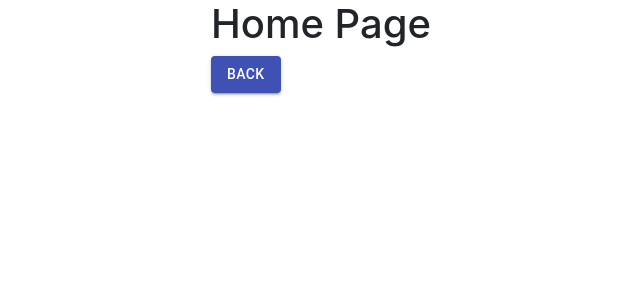
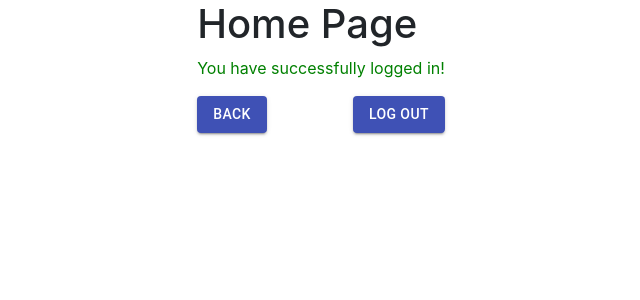
Before and after one commit to SalmanAhmed2/login-task, a React (Create React App) app: page /home in a window 1280 px wide. Shown: the top 300 px of the page, without its empty margins (319-959 px from the left). Built offline with nearby package versions, Linux system fonts and the light colour scheme; sample sign-in values are in the browser's storage.

Commit message:
Protected Route is working now

```diff
--- a/src/App.css
+++ b/src/App.css
@@ -23,8 +23,12 @@ form{
   justify-content: center;
 }
 .landing{
-  height: 300px;
+  height: 150px;
   display: flex;
   flex-direction: column;
   justify-content: space-between;
 }
+.homeBTN{
+  display: flex;
+  justify-content: space-between;
+}
--- a/src/App.js
+++ b/src/App.js
@@ -1,45 +1,32 @@
-import {useState, useEffect} from 'react'
-import './App.css';
-import { BrowserRouter as Router, Route, Switch} from 'react-router-dom';
-import Landing from './comps/Landing'
-import Home from './comps/Home';
-import Registration from './comps/Registration';
+import { useState, useEffect } from "react";
+import "./App.css";
+import { BrowserRouter as Router, Route, Switch, useHistory} from "react-router-dom";
+import Landing from "./comps/Landing";
+import Home from "./comps/Home";
+import Registration from "./comps/Registration";
 import ProtectedRoute from "./comps/ProtectedRoute";
 
 function App(props) {
 
-  const [user, setUser] = useState(false);
-
-  const handleLogin = e => {
-    e.preventDefault();
-    setUser(true);
-  }
-
-  const handleLogout = e => {
-    e.preventDefault();
-    setUser(false);
-  }
+  useEffect(() => {
+  localStorage.removeItem('Token');
+}, [])
   return (
     <div>
       <Router>
         <Switch>
+          <Route exact path="/">
+            <Landing/>
+          </Route>
 
-          <Route exact path='/'>
-            <Landing user={user.toString()}/>
-            </Route>
+          <Route path="/form">
+            <Registration/>
+          </Route>
 
-            <Route path='/form'>
-            <Registration user={user} />
-            </Route>
-
-            <ProtectedRoute path='/home'>
-              <Home user={user}/>
-            </ProtectedRoute>
-
+          <ProtectedRoute path="/home" component={Home} />
         </Switch>
       </Router>
- </div>
-
+    </div>
   );
 }
 
--- a/src/comps/Home.js
+++ b/src/comps/Home.js
@@ -1,14 +1,31 @@
-import React from 'react'
-import { useLocation, useHistory} from 'react-router-dom';
+import React, { useState} from "react";
 import {Button} from '@material-ui/core'
+import {useHistory} from 'react-router-dom';
+import * as ReactBootStrap from "react-bootstrap";
+
+
 export default function Home() {
+    const [isLoaded, setIsLoaded] = useState(false);
 
-    const history= useHistory();
+    const history= useHistory()
 
+    const handleLogOut=()=>{
+
+        setIsLoaded(true);
+        localStorage.removeItem('Token')
+        history.push("/")
+        setIsLoaded(false);
+    }
     return (
         <div>
             <h1>Home Page</h1>
+            <p className="success">You have successfully logged in!</p>
+            <div className="homeBTN">
             <Button variant="contained" color="primary" onClick={()=>{history.push('/')}}>Back</Button>
+            <Button variant="contained" color="primary" onClick={handleLogOut}>Log Out
+            {isLoaded? <ReactBootStrap.Spinner animation="border"/>: null}
+            </Button>
+            </div>
             <div>
             </div>
         </div>
--- a/src/comps/Landing.js
+++ b/src/comps/Landing.js
@@ -8,8 +8,7 @@ const Landing = (props) => {
     <div className="landing">
       <h1>Landing</h1>
       <Button variant="contained" color="primary" onClick={()=>{history.push('/home')} }>Home Page</Button>
-      <Button variant="contained" color="primary" onClick={()=>{history.push('/form')}}>Login/Register</Button>
-      <p>Logged in status: {props.user}</p>
+      <Button variant="contained" color="primary" onClick={()=>{history.push('/form')}}>Login User</Button>
     </div>
   )
 };
--- a/src/comps/ProtectedRoute.js
+++ b/src/comps/ProtectedRoute.js
@@ -1,25 +1,31 @@
-import React from 'react';
-import { Route, Redirect } from 'react-router-dom';
+import React from "react";
+import { Route, Redirect, useLocation } from "react-router-dom";
 
-const ProtectedRoute = ({ component: Component, user, ...rest }) => {
+const ProtectedRoute = ({ component: Component, ...rest }) => {
+
+  const location = useLocation();
+  const token = localStorage.getItem("Token");
   return (
-    <Route {...rest} render={
-      props => {
-        if (user) {
-          return <Component {...rest} {...props} />
+    <Route
+      {...rest}
+      render={(props) => {
+        if (token) {
+          return <Component {...rest} {...props} />;
         } else {
-          return <Redirect to={
-            {
-              pathname: '/form',
-              state: {
-                from: props.location
-              }
-            }
-          } />
+          return (
+            <Redirect
+              to={{
+                pathname: "/form",
+                state: {
+                  from: props.location,
+                },
+              }}
+            />
+          );
         }
-      }
-    } />
-  )
-}
+      }}
+    />
+  );
+};
 
 export default ProtectedRoute;
--- a/src/comps/Registration.js
+++ b/src/comps/Registration.js
@@ -1,19 +1,21 @@
-import React, { useState, useEffect } from "react";
-import {Button} from '@material-ui/core'
-import { useHistory} from 'react-router-dom';
+import React, { useState, useEffect} from "react";
+import * as ReactBootStrap from "react-bootstrap";
+import { Button } from "@material-ui/core";
+import { useHistory } from "react-router-dom";
 import { Formik } from "formik";
-import { Form} from 'react-bootstrap';
-import * as ReactBootStrap from 'react-bootstrap';
+import { Form } from "react-bootstrap";
 
 function Registration(props) {
   const history = useHistory();
   const [data, setData] = useState("");
-  const [errorr, setErr]=useState("")
+  const [errorr, setErr] = useState("");
   const [isLoaded, setIsLoaded] = useState(false);
 
-  const formSubmit = (data) => {
+
+  const  formSubmit = (data) => {
       setIsLoaded(true);
-    let api = fetch("https://reqres.in/api/register", {
+
+      let api  =  fetch("https://reqres.in/api/register", {
         method: "post",
         headers: {
           "Content-Type": "application/json",
@@ -24,19 +26,23 @@ function Registration(props) {
       })
         .then((response) => response.json())
         .then((response) => {
+          if (response.error) {
+            setErr(response);
+          } else {
+            localStorage.setItem("Token", response.token);
+            history.push("/home", {
+              response,
+            });
+          }
           setIsLoaded(false);
-        localStorage.setItem('Token', response.token)
-        response.error == "Missing password" ? setErr(response):
-        history.push('/home',{
-          response
-        })
-        props.user(true)
         })
         .catch((err) => {
           setIsLoaded(false);
-        console.log(err);
+          setErr(err)
+          localStorage.removeItem("Token");
         });
-  };
+    }
+
   return (
     <div>
       <h2 variant="contained">Registration Page</h2>
@@ -55,7 +61,7 @@ function Registration(props) {
         }}
         onSubmit={(values, { setSubmitting }) => {
           setData(values);
-          formSubmit(values);
+          formSubmit(values)
           setSubmitting(false);
         }}
       >
@@ -67,7 +73,7 @@ function Registration(props) {
           handleSubmit,
           isSubmitting,
         }) => (
-          <Form onSubmit={handleSubmit} controlId="formBasicEmail">
+          <Form onSubmit={handleSubmit}>
             <Form.Group>
               <Form.Control
                 type="email"
@@ -77,9 +83,10 @@ function Registration(props) {
                 placeholder="Email"
               />
               <Form.Text>
-            <p className="warning">  {errors.email && touched.email && errors.email}</p>
+                <p className="warning">
+                  {errors.email && touched.email && errors.email}
+                </p>
               </Form.Text>
-
             </Form.Group>
             <Form.Group>
               <Form.Control
@@ -89,24 +96,29 @@ function Registration(props) {
                 value={values.password}
                 placeholder="Password"
               />
-            <Form>
-            <p className="warning">{errors.password && touched.password && errors.password}</p>
-            </Form>
+              <p className="warning">
+                {errors.password && touched.password && errors.password}
+              </p>
             </Form.Group>
-             <div className="buttons">
-
-               <Button variant="contained" color="primary" type="submit">Login
-               {/* {isLoaded? <ReactBootStrap.Spinner animation="border"/>: null} */}
+              <Button variant="contained" color="primary" type="submit">
+                Login
+                {isLoaded? <ReactBootStrap.Spinner animation="border"/>: null}
               </Button>
 
-            <Button type="submit" variant="contained" color="primary">Submit
-             {isLoaded? <ReactBootStrap.Spinner animation="border"/>: null}</Button>
-
-             </div>
+                {/* <div className="buttons">
+              <Button type="submit" variant="contained" color="primary">
+                Submit
+                {isLoaded ? (
+                  <ReactBootStrap.Spinner animation="border" />
+                ) : null}
+              </Button>
+            </div> */}
           </Form>
         )}
       </Formik>
-      <p className="warning">{(errorr.error == "Missing password")? errorr.error : null}</p>
+      <p className="warning">
+        {errorr.error}
+      </p>
     </div>
   );
 }
```
Lines whose indentation alone changed are shown as unchanged.
